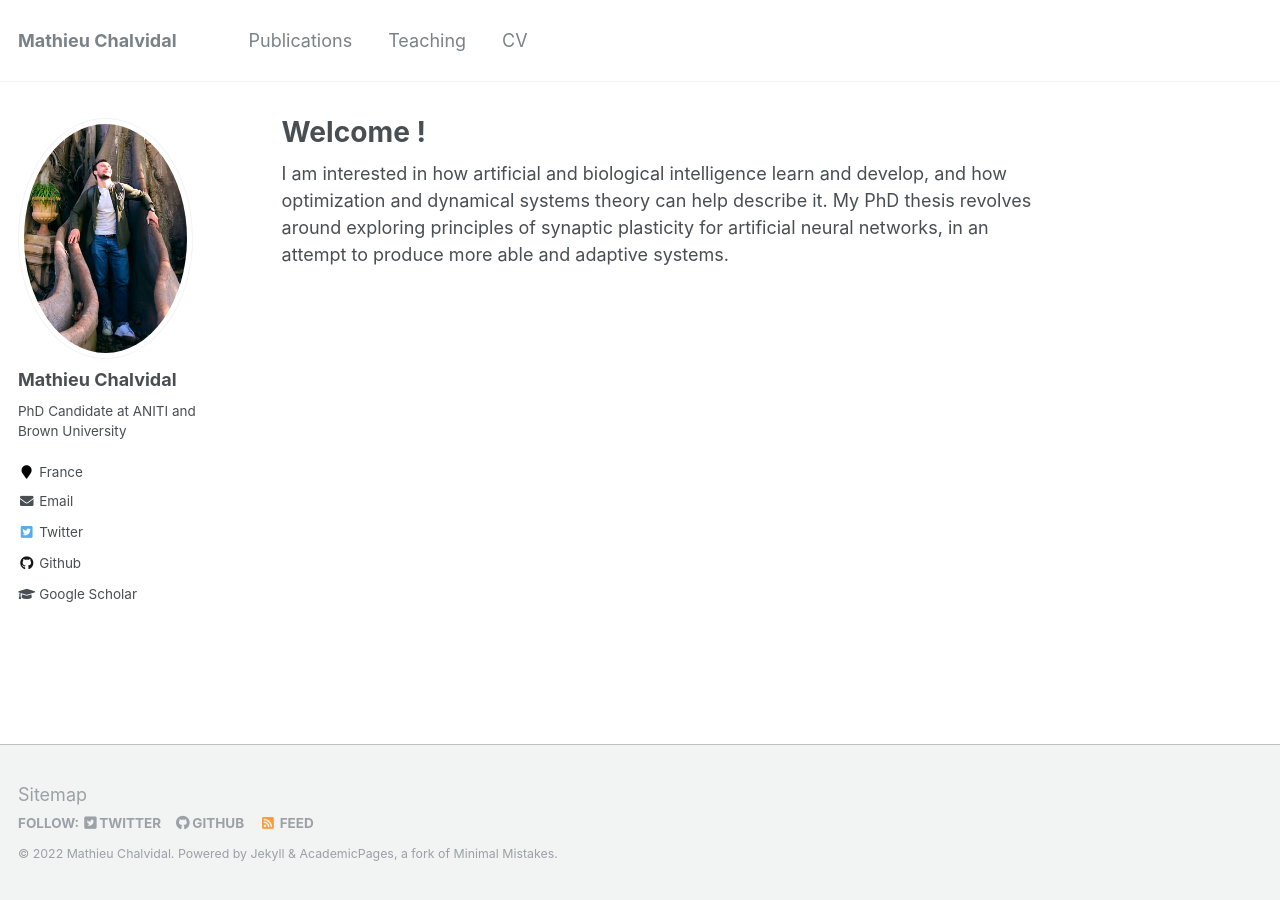
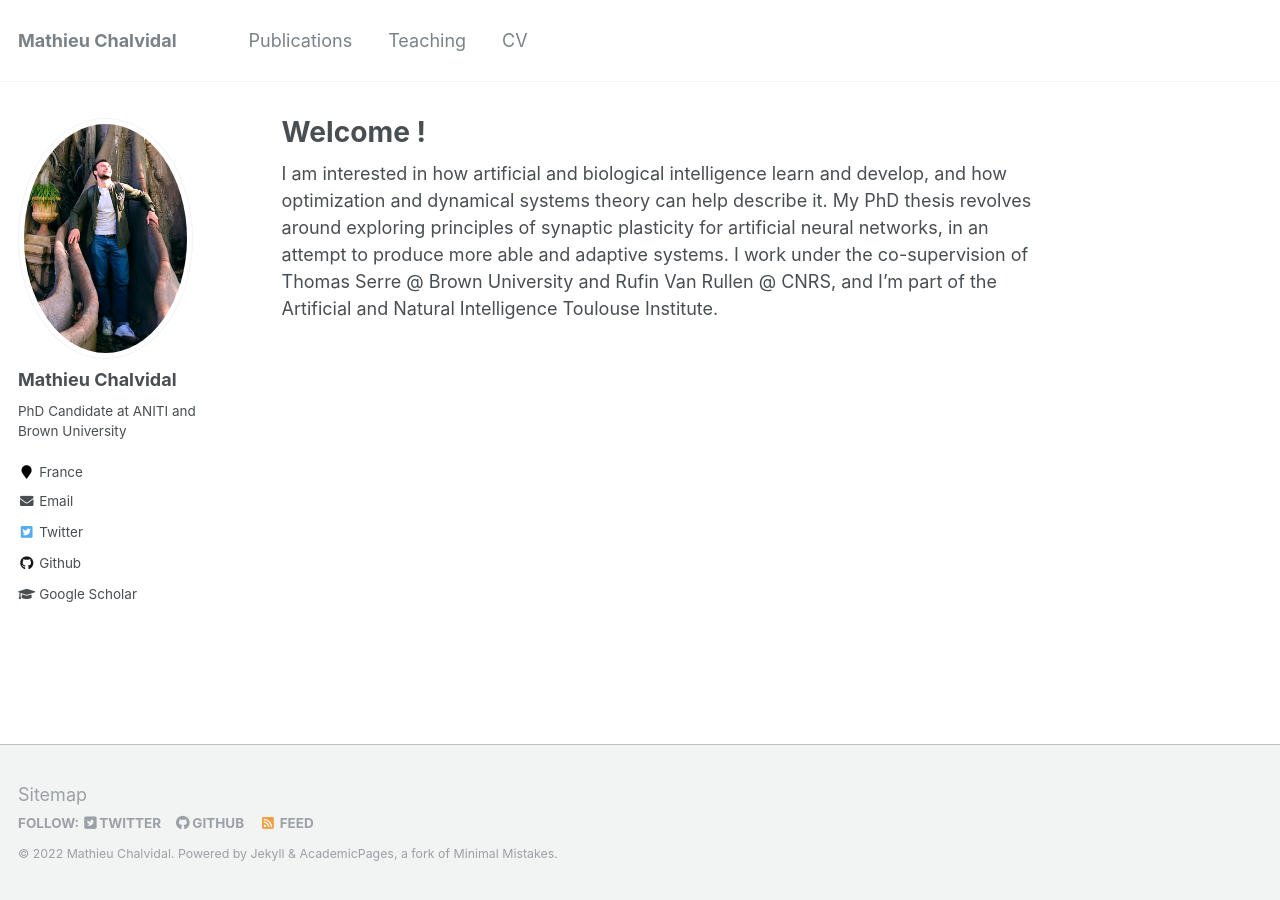
Before and after one commit to mathieuchal/mathieuchal.github.io, a Jekyll site: the page built from _pages/about.md, in a window 1280 px wide. Built offline with Jekyll 4.4.1, drawn with Linux system fonts in a browser that asks for light colours.

Commit message:
Update about.md

```diff
--- a/_pages/about.md
+++ b/_pages/about.md
@@ -8,4 +8,4 @@ redirect_from:
   - /about.html
 ---
 
-I am interested in how artificial and biological intelligence learn and develop, and how optimization and dynamical systems theory can help describe it. My PhD thesis revolves around exploring principles of synaptic plasticity for artificial neural networks, in an attempt to produce more able and adaptive systems.
+I am interested in how artificial and biological intelligence learn and develop, and how optimization and dynamical systems theory can help describe it. My PhD thesis revolves around exploring principles of synaptic plasticity for artificial neural networks, in an attempt to produce more able and adaptive systems. I work under the co-supervision of Thomas Serre @ Brown University and Rufin Van Rullen @ CNRS, and I'm part of the Artificial and Natural Intelligence Toulouse Institute.
```
